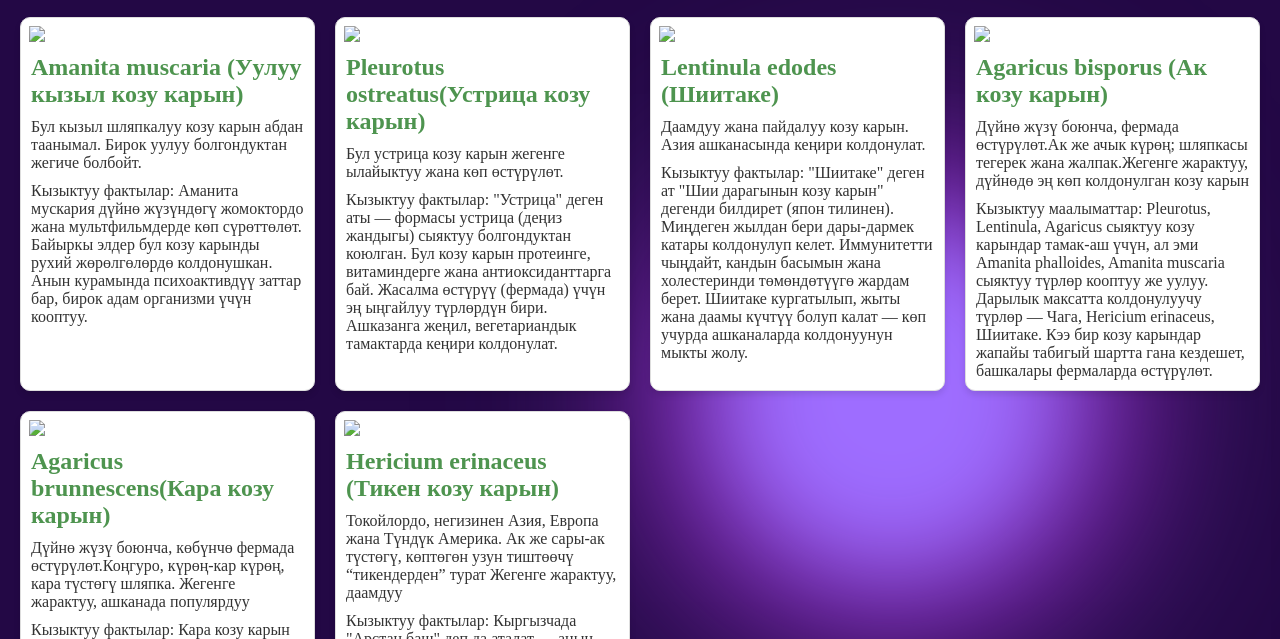
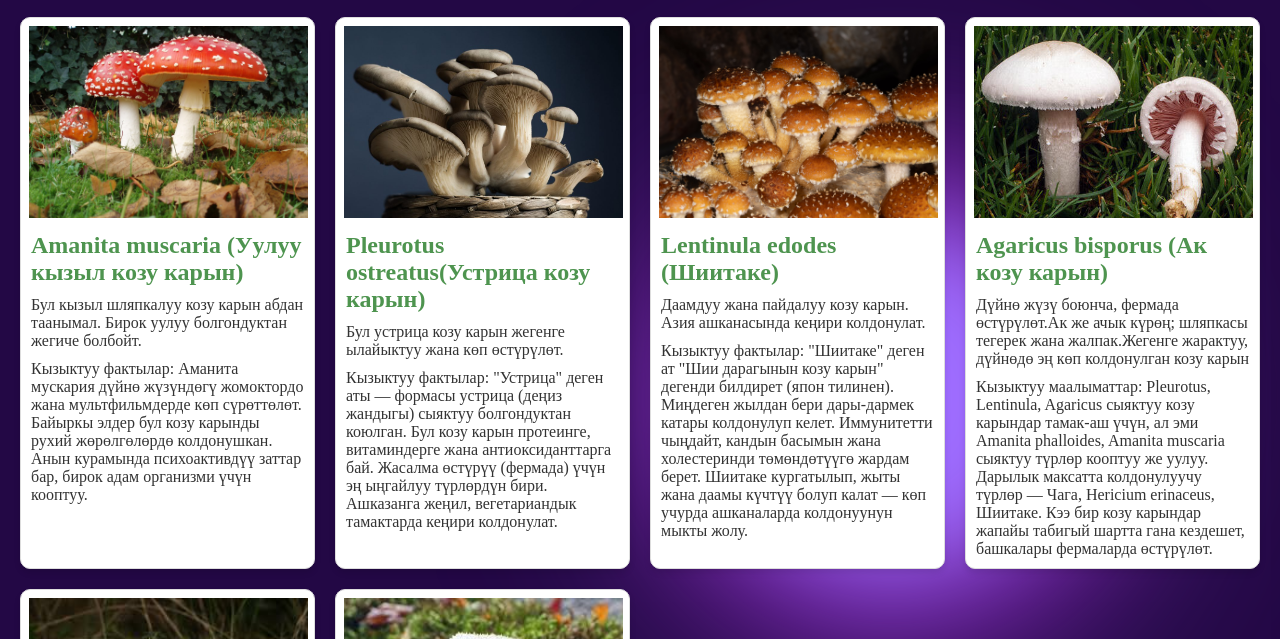
Before and after one commit to Aidanek97/my-website1, a plain HTML site: page vidu.html in a window 1280 px wide. Shown: the part 161-800 px from the top of the page. Drawn offline with Linux system fonts and the light colour scheme; files that its build step writes are made by us from their sources.

Commit message:
Add files via upload

```diff
--- a/vidu.html
+++ b/vidu.html
@@ -4,7 +4,7 @@
     <meta charset="UTF-8" />
     <meta name="viewport" content="width=device-width, initial-scale=1.0" />
     <title>WEB DEVELOPMENT</title>
-    <link rel="stylesheet" href="CSS/style.css">
+    <link rel="stylesheet" href="style.css">
     <style>
       body {
     font-family: sans-serif;
@@ -73,7 +73,7 @@ h1{
         <h1>🍄 Козу карындардын түрлөрү</h1>
     <section class="grid">
         <div class="card">
-            <img src="./img/Amanita_muscaria.jpg" alt="Amanita muscaria">
+            <img src="Amanita_muscaria.jpg" alt="Amanita muscaria">
             <h2>Amanita muscaria (Уулуу кызыл козу карын)</h2>
             <p>Бул кызыл шляпкалуу козу карын абдан таанымал. Бирок уулуу болгондуктан жегиче болбойт.</p>
         <p>
@@ -86,7 +86,7 @@ h1{
         </p>
           </div>
         <div class="card">
-            <img src="./img/Pleurotus ostreatus.jpg" alt="Pleurotus ostreatus">
+            <img src="Pleurotus ostreatus.jpg" alt="Pleurotus ostreatus">
             <h2>Pleurotus ostreatus(Устрица козу карын)</h2>
             <p>Бул устрица козу карын жегенге ылайыктуу жана көп өстүрүлөт.</p>
             <p>Кызыктуу фактылар:
@@ -101,7 +101,7 @@ h1{
 </p>
         </div>
         <div class="card">
-            <img src="./img/Lentinula edodes.jpg" alt="Lentinula edodes">
+            <img src="Lentinula edodes.jpg" alt="Lentinula edodes">
             <h2>Lentinula edodes (Шиитаке)</h2>
             <p>Даамдуу жана пайдалуу козу карын. Азия ашканасында кеңири колдонулат.</p>
             <p> Кызыктуу фактылар:
@@ -114,7 +114,7 @@ h1{
 Шиитаке кургатылып, жыты жана даамы күчтүү болуп калат — көп учурда ашканаларда колдонуунун мыкты жолу.</p>
         </div>
         <div class="card">
-            <img src="./img/Agaricus bisporus.jpg" alt="Amanita muscaria">
+            <img src="Agaricus bisporus.jpg" alt="Amanita muscaria">
             <h2>Agaricus bisporus (Ак козу карын)</h2>
             <p>Дүйнө жүзү боюнча, фермада өстүрүлөт.Ак же ачык күрөң; шляпкасы тегерек жана жалпак.Жегенге жарактуу, дүйнөдө эң көп колдонулган козу карын</p>
         <p>
@@ -127,7 +127,7 @@ Pleurotus, Lentinula, Agaricus сыяктуу козу карындар тама
         </p>
           </div>
         <div class="card">
-            <img src="./img/Agaricus brunnescens.jpg" alt="Pleurotus ostreatus">
+            <img src="Agaricus brunnescens.jpg" alt="Pleurotus ostreatus">
             <h2>Agaricus brunnescens(Кара козу карын)</h2>
             <p>Дүйнө жүзү боюнча, көбүнчө фермада өстүрүлөт.Коңгуро, күрөң-кар күрөң, кара түстөгү шляпка. Жегенге жарактуу, ашканада популярдуу</p>
             <p>Кызыктуу фактылар:
@@ -141,7 +141,7 @@ Pleurotus, Lentinula, Agaricus сыяктуу козу карындар тама
 </p>
         </div>
         <div class="card">
-            <img src="./img/Hericium erinaceus.jpg" alt="Lentinula edodes">
+            <img src="Hericium erinaceus.jpg" alt="Lentinula edodes">
             <h2>Hericium erinaceus (Тикен козу карын)</h2>
             <p>Токойлордо, негизинен Азия, Европа жана Түндүк Америка. Ак же сары-ак түстөгү, көптөгөн узун тиштөөчү “тикендерден” турат
               Жегенге жарактуу, даамдуу
```
Also changed, not shown: about.html (+1 -1 lines), index.html (+2 -2 lines), regis.html (+2 -2 lines).
